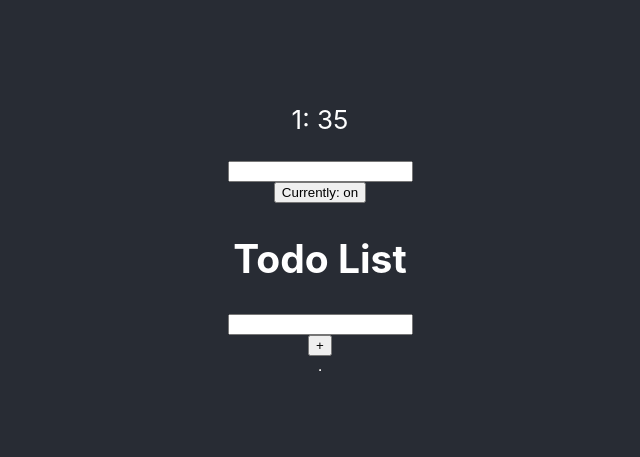
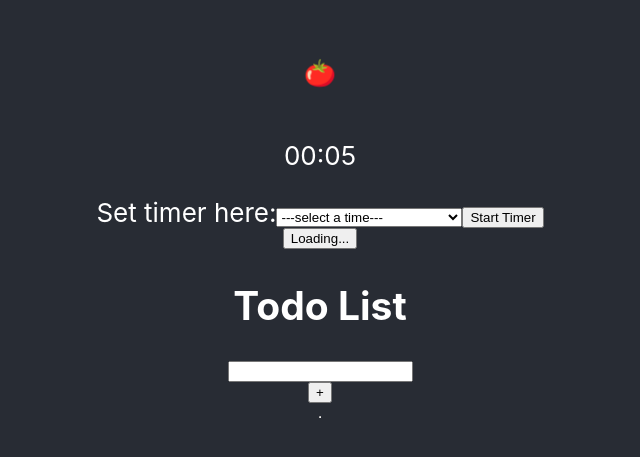
Before and after one commit to yingmo55/Todo-List, a React (Create React App) app: page / in a window 1280 px wide. Shown: the part 143-600 px from the top of the page, without its empty margins (320-960 px from the left). Built offline with nearby package versions, Linux system fonts and the light colour scheme.

Commit message:
Add function to change timer
- Add state hook for starting timer
- Add selecte function to change timer

```diff
--- a/src/Components/Pomodoro/Timer/Timer.js
+++ b/src/Components/Pomodoro/Timer/Timer.js
@@ -1,9 +1,11 @@
 import React, {useState, useEffect} from "react";
 
 function Timer () {
-const [time, setTime] = useState(100);
-const [pauseTimer, setPauseTimer] = useState(false);
+const [time, setTime] = useState(5);
+const [pauseTimer, setPauseTimer] = useState(true);
 const toggleTimerButton = document.getElementById('toggleTimer');
+const [timerStart, setTimerStart] = useState(false);
+const setTimerSelect = document.getElementById('setTimerSelect');
 
 const countdown = () => {
     setTime((prev)=> prev - 1);
@@ -11,25 +13,35 @@ const countdown = () => {
 
 const toggleTimer = () => {
     setPauseTimer(!pauseTimer);
+    if (time === 0) {
+        console.log('times up. Take a break!')
+    }
 }
 
 const parseTime = () => {
-    let min = Math.floor(time / 60);
-    let sec = time % 60;
-    return `${min}: ${sec}`;
+    let min = Math.floor(time / 60) >= 10 ? Math.floor(time / 60) : "0" + Math.floor(time / 60);
+    let sec = time % 60 >= 10 ? time % 60 : "0" + time % 60;
+    return `${min}:${sec}`;
 }
 
 const parsedTime = parseTime();
 
 useEffect(() => {
-    if (!pauseTimer) {
+    if (!pauseTimer && time > 0) {
         const timeInterval = setInterval(countdown, 1000);
-
     return () => {
         clearInterval(timeInterval);
     };
 }
 }, [time, pauseTimer])
+
+useEffect(()=>{
+    if (time <= 0) {
+        console.log('times up. Take a break!')
+        setPauseTimer(true);
+        setTimerStart(false);
+    }
+}, [time])
 
 useEffect(()=> {
     if (toggleTimerButton){
@@ -37,14 +49,34 @@ useEffect(()=> {
         }
 }, [toggleTimerButton, pauseTimer])
 
+const startTimer = () => {
+    console.log('timer start!')
+    setPauseTimer(false);
+    setTimerStart(true);
+}
+
+const changeTimer = e => {
+    e.preventDefault();
+    setTime(e.target.value * 60);
+    setPauseTimer(true);
+}
+
     return (
         <>
+        <p>🍅</p>
         <p>{parsedTime}</p>
-        <input type="text" name="timer" list="time" />
-        <datalist id="time">
-            <option value="5" />
-            <option value="10" />
-        </datalist>
+        { !timerStart &&
+        (<div id='setTimerSelect'>
+        <label htmlFor='timer'>Set timer here:</label>
+        <select id="timer" list="time" onChange={changeTimer} >
+            <option  value="">---select a time---</option>
+            <option  value="0.1">test</option>
+            <option  value="5">5 min - great for a kickstart!</option>
+            <option value="10">10 min - for a short task</option>
+            <option value="25">25 min- standard pomodoro</option>
+        </select>
+        <button type='button' onClick={startTimer}>Start Timer</button>
+        </div>)}
         <button onClick={toggleTimer} id='toggleTimer'>Loading...</button>
         </>
     );
```
